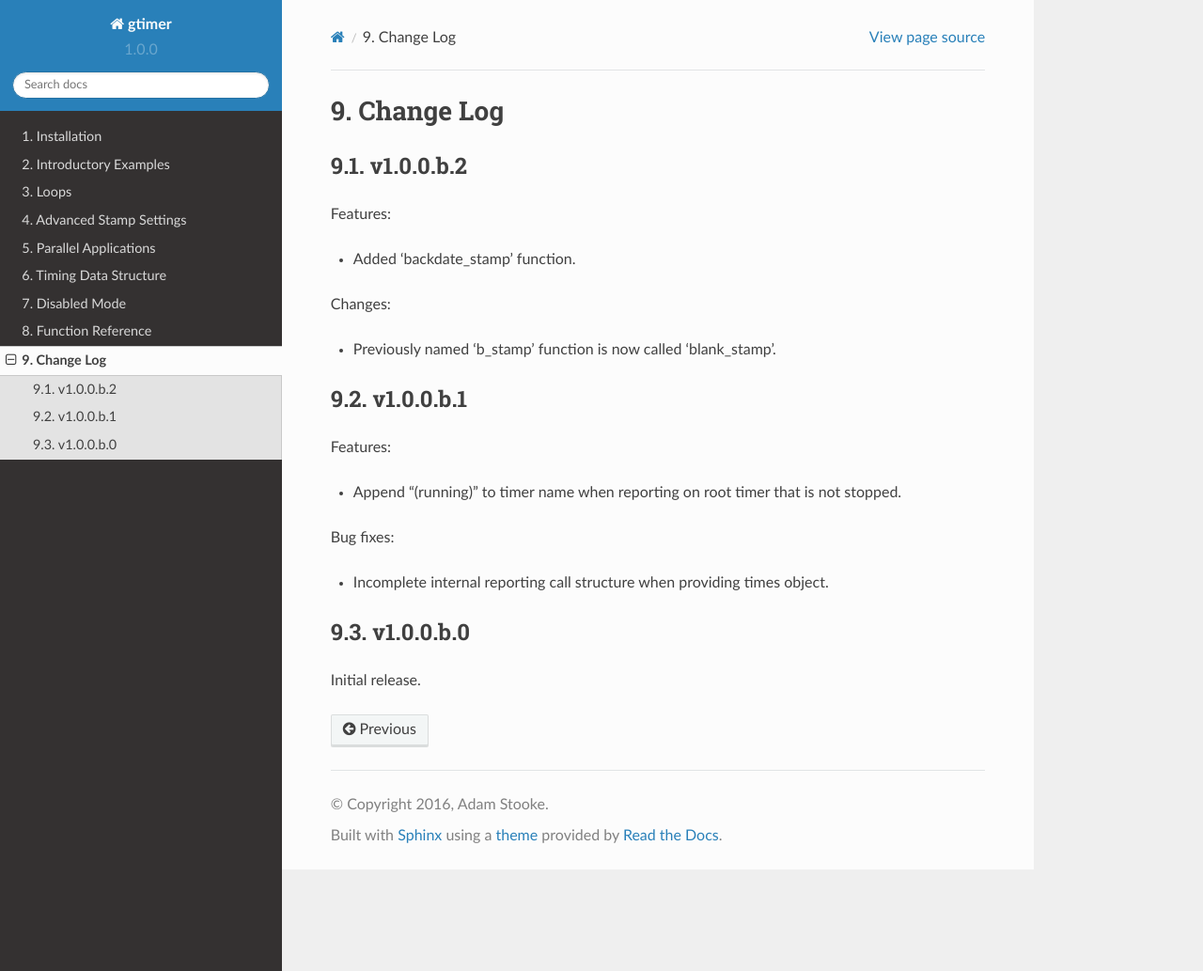
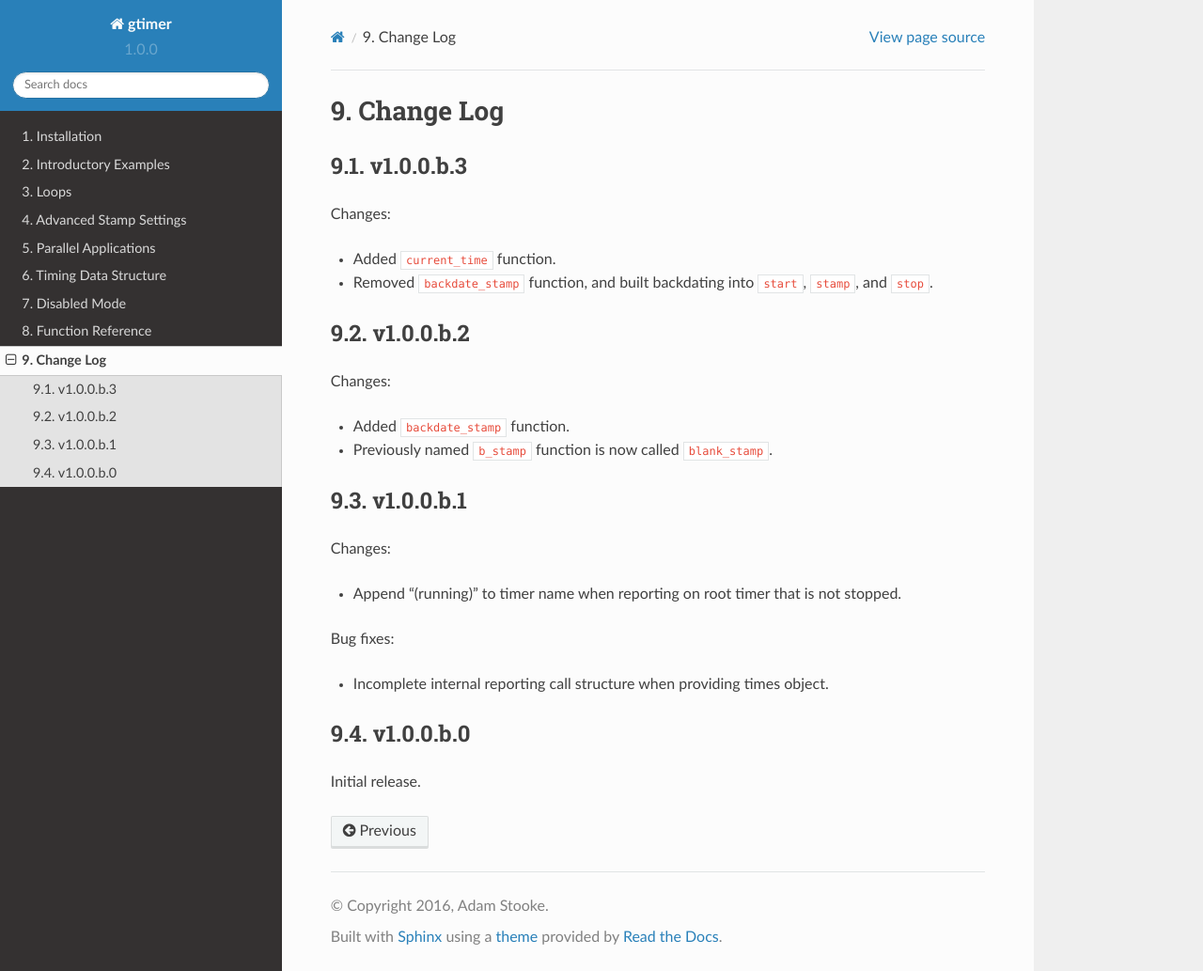
Before and after one commit to astooke/gtimer, a Sphinx documentation site: the page built from docs/source/pages/changelog.rst, in a window 1280 px wide and 1033 px high. Shown: the whole window at 94% size. Built offline with Sphinx 7.4.7 and the Read the Docs theme 2.0.0, drawn with Linux system fonts in a browser that asks for light colours.

Commit message:
backdating

```diff
--- a/docs/source/conf.py
+++ b/docs/source/conf.py
@@ -70,7 +70,7 @@
 # The short X.Y version.
 version = u'1.0.0'
 # The full version, including alpha/beta/rc tags.
-release = u'1.0.0-beta.2'
+release = u'1.0.0-beta.3'
 
 # The language for content autogenerated by Sphinx. Refer to documentation
 # for a list of supported languages.
--- a/docs/source/pages/changelog.rst
+++ b/docs/source/pages/changelog.rst
@@ -2,20 +2,25 @@
 Change Log
 ==========
 
+v1.0.0.b.3
+----------
+Changes:
+
+- Added ``current_time`` function.
+- Removed ``backdate_stamp`` function, and built backdating into ``start``, ``stamp``, and ``stop``.
+
+
 v1.0.0.b.2
 ----------
-Features:
-
-- Added 'backdate_stamp' function.
-
 Changes:
 
-- Previously named 'b_stamp' function is now called 'blank_stamp'.
+- Added ``backdate_stamp`` function.
+- Previously named ``b_stamp`` function is now called ``blank_stamp``.
 
 
 v1.0.0.b.1
 ----------
-Features:
+Changes:
 
 - Append "(running)"  to timer name when reporting on root timer that is not stopped.
 
--- a/docs/source/pages/parallel.rst
+++ b/docs/source/pages/parallel.rst
@@ -6,7 +6,7 @@
 Communicating Raw Times
 -----------------------
 
-One parallel tool is the function ``backdate_stamp()``.  This receives a time and applies a stamp in the current timer as if it happened at that time (the backdate time must be in the past but more recent than the last stamp).  A sub-process can return a time (e.g. returned from any gtimer timing action) or a collection of times to the master process, so that the master need not synchronously monitor sub-process status.  The effect is that timing data from a sub-process appears as if native in the master.
+One parallel tool is the option to backdate in the ``stamp()`` function.  This receives a time and applies a stamp in the current timer as if it happened at that time (the backdate time must be in the past but more recent than the last stamp).  A sub-process can return a time (e.g. returned from any gtimer timing action) or a collection of times to the master process, so that the master need not synchronously monitor sub-process status.  The effect is that timing data from a sub-process appears as if native in the master.
 
 Communicating ``Times`` Objects
 -------------------------------
--- a/setup.py
+++ b/setup.py
@@ -1,7 +1,7 @@
 from setuptools import setup
 
 setup(name='gtimer',
-      version='1.0.0-beta.2',
+      version='1.0.0-beta.3',
       description='A global Python timer',
       long_description='Documentation at: http://gtimer.readthedocs.io',
       url='http://github.com/astooke/gtimer',
```
Also changed, not shown: 1 other file.
